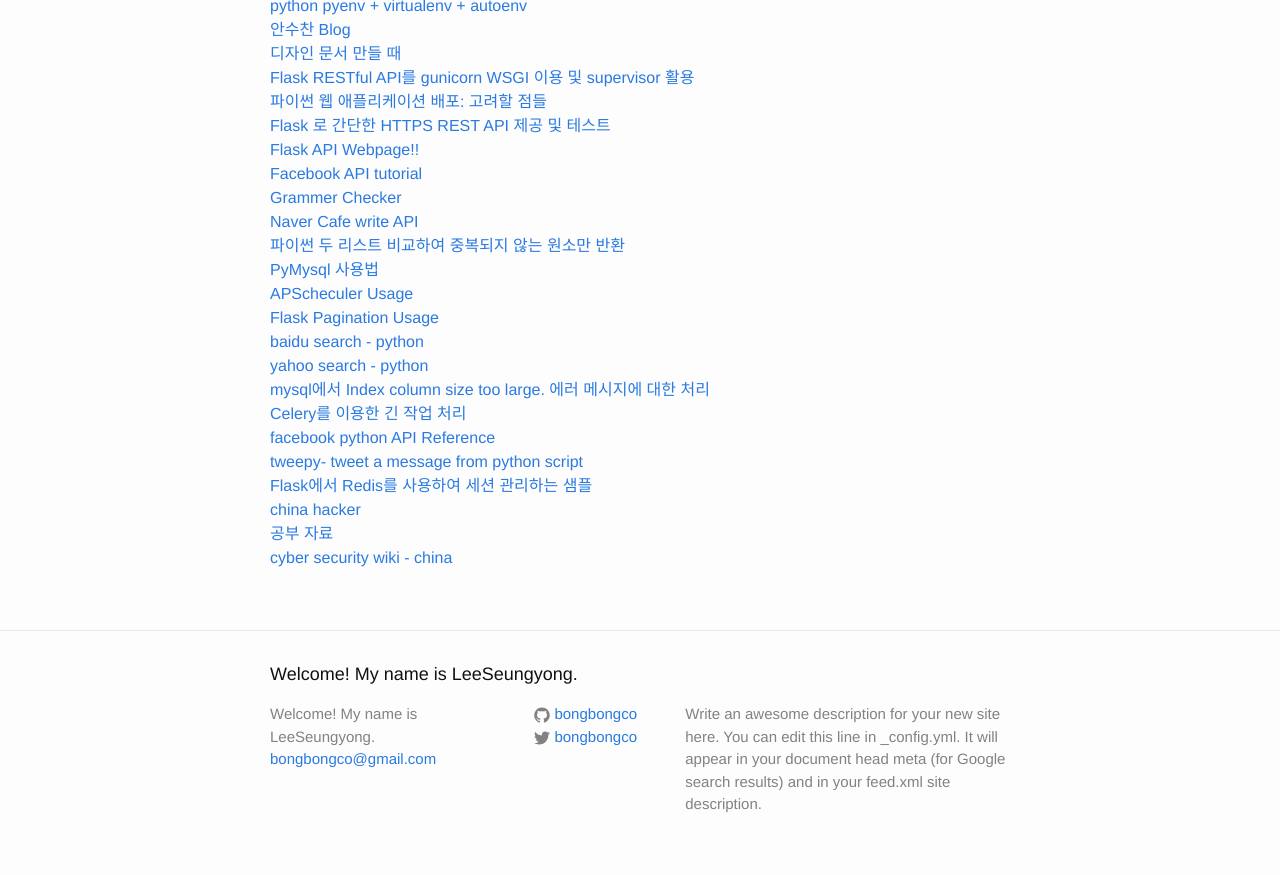
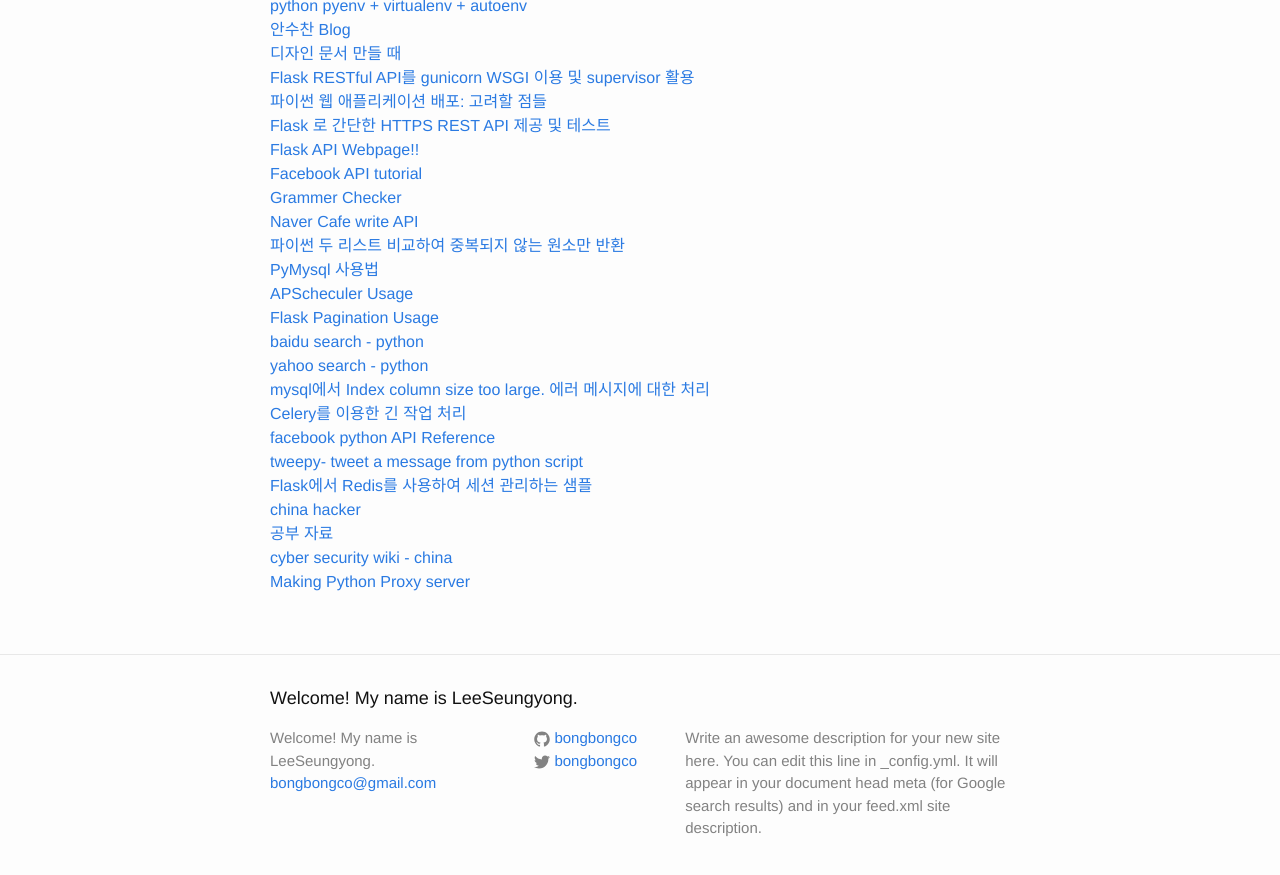
Before and after one commit to LktProgrammer/bongbongco.github.io, a Jekyll site: the page built from _posts/2016-07-22-Website-List.markdown, in a window 1280 px wide and 900 px high, scrolled down 1790 px. Shown: the top 875 px of the window. Built offline with Jekyll 4.4.1, drawn with Linux system fonts in a browser that asks for light colours.

Commit message:
Update 2016-07-22-Website-List.markdown

```diff
--- a/_posts/2016-07-22-Website-List.markdown
+++ b/_posts/2016-07-22-Website-List.markdown
@@ -93,3 +93,4 @@ title: 참고할 웹 사이트들.
 [china hacker](https://tennc.github.io/)
 [공부 자료](http://www.diano.kr/index.php?mid=board_optC78)
 [cyber security wiki - china](https://www.sec-wiki.com)
+[Making Python Proxy server](http://null-byte.wonderhowto.com/how-to/sploit-make-proxy-server-python-0161232/)
```
